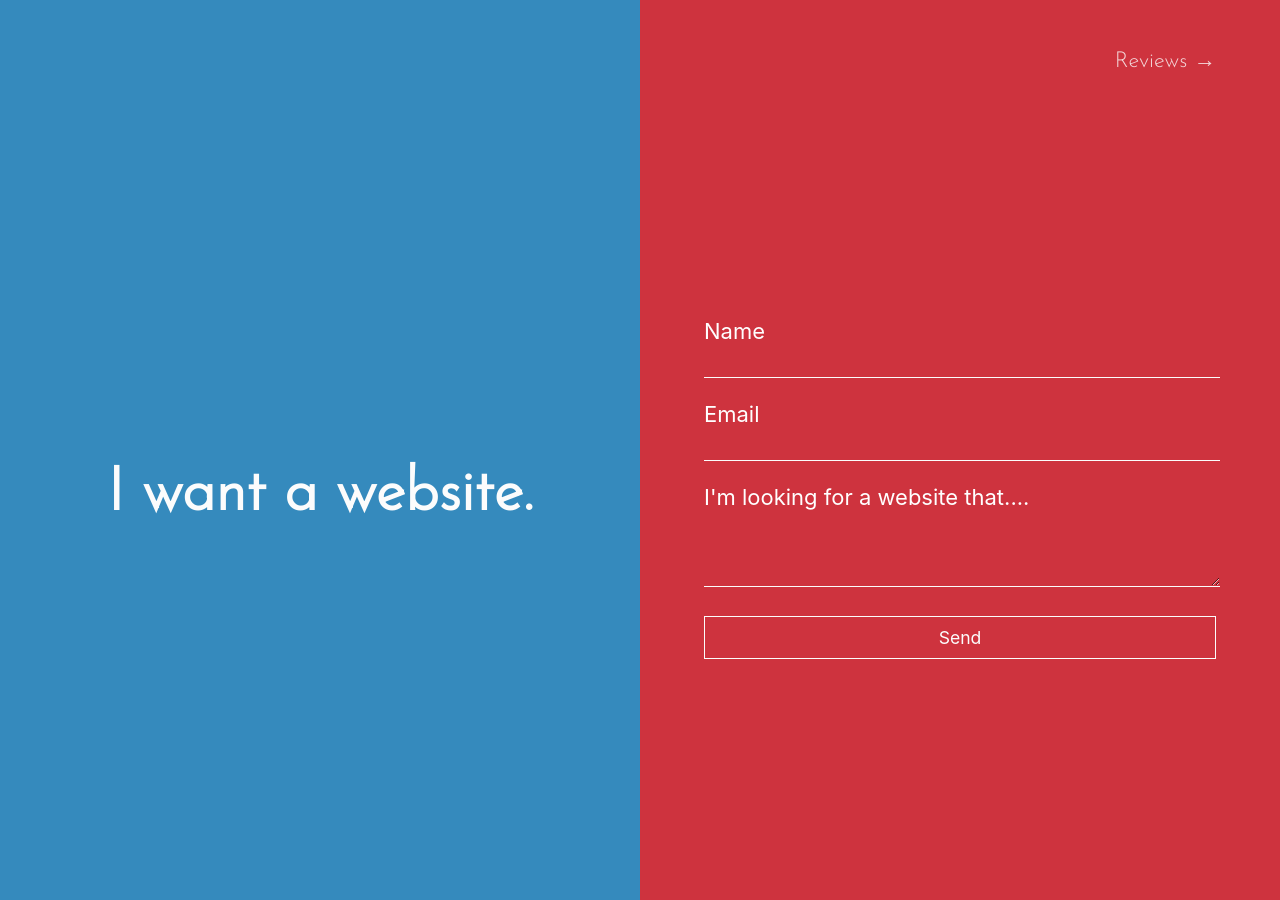
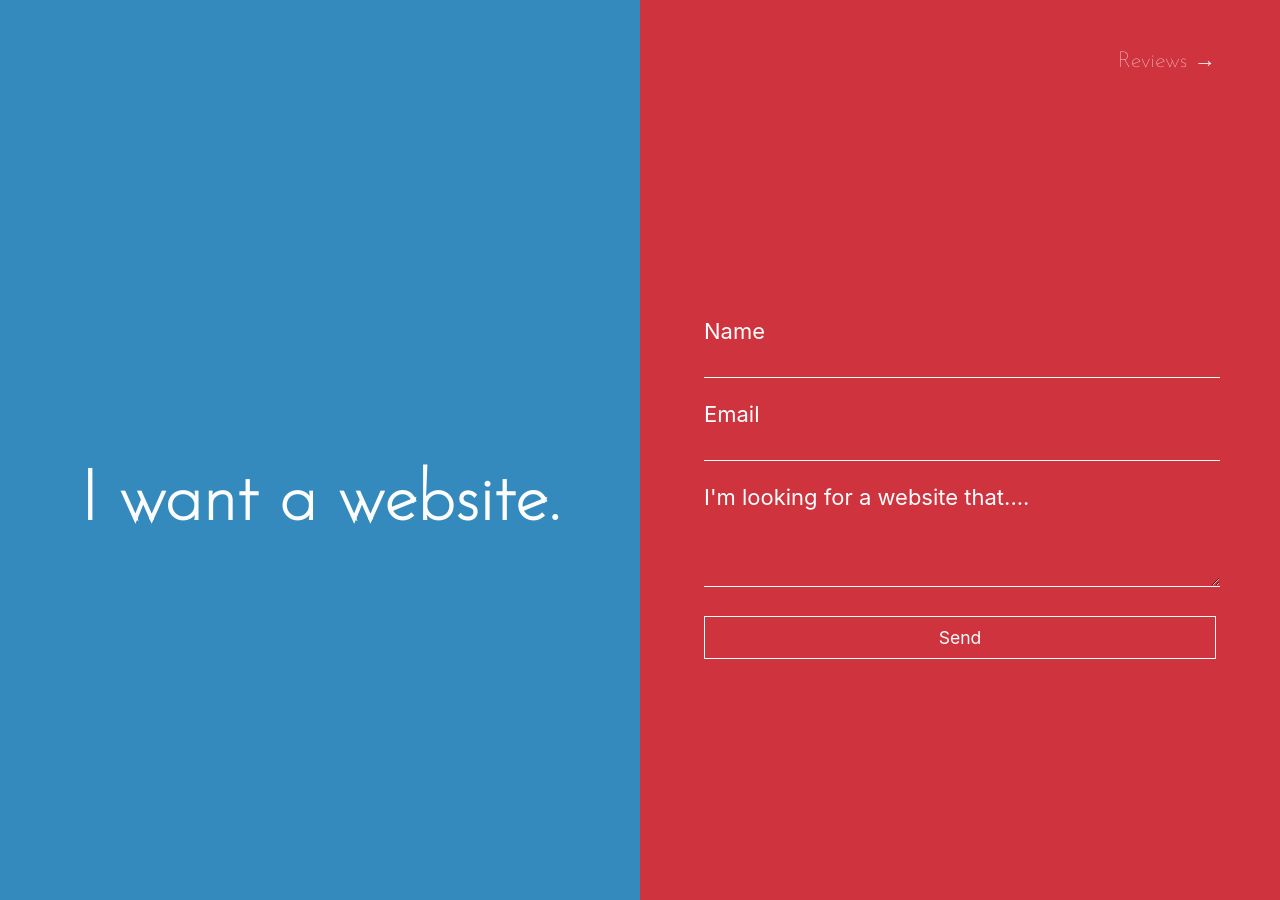
Before and after one commit to sharu725/sharu725.github.io, a Jekyll site: the page built from website.html, in a window 1280 px wide. Built offline with Jekyll 4.4.1, drawn with Linux system fonts in a browser that asks for light colours.

Commit message:
no message

```diff
--- a/_includes/head.html
+++ b/_includes/head.html
@@ -9,7 +9,7 @@
     <link rel="alternate" type="application/rss+xml" title="{{ site.title }}" href="{{ "/feed.xml" | prepend: site.baseurl | prepend: site.url }}">
     <!-- Favicon -->
     <link rel="shortcut icon" type="image/x-icon" href="favicon.ico" />
-    <link href="https://fonts.googleapis.com/css?family=Josefin+Sans:300" rel="stylesheet">
+    <link href="https://fonts.googleapis.com/css?family=Josefin+Sans:100" rel="stylesheet">
     <!-- Apple touch icons -->
     <link rel="apple-touch-icon-precomposed" href="/img/apple-touch-icon-iphone-60x60.png">
     <link rel="apple-touch-icon" sizes="144x144" href="/img/apple-touch-icon-ipad-retina-152x152.png">
--- a/_sass/_layout.scss
+++ b/_sass/_layout.scss
@@ -47,7 +47,7 @@
     top: 50%;
     text-align: center;
     width: 100%;
-    font-size: 60px;
+    font-size: 70px;
 
 
        @include media-query($on-palm) {
@@ -129,5 +129,5 @@ a .main-text, a .review-link {
     position: absolute;
     top: 5%;
     right: 5%;
-    opacity: 0.8;
+    opacity: 0.9;
 }
--- a/website.html
+++ b/website.html
@@ -30,4 +30,4 @@ onsubmit="submitted=true;">
 
     </div>
 
-     <div><a href="/reviews.html"><p class="review-link">Reviews →</p></a></div>
+     <div><a target="_blank" href="/reviews.html"><p class="review-link">Reviews →</p></a></div>
```
